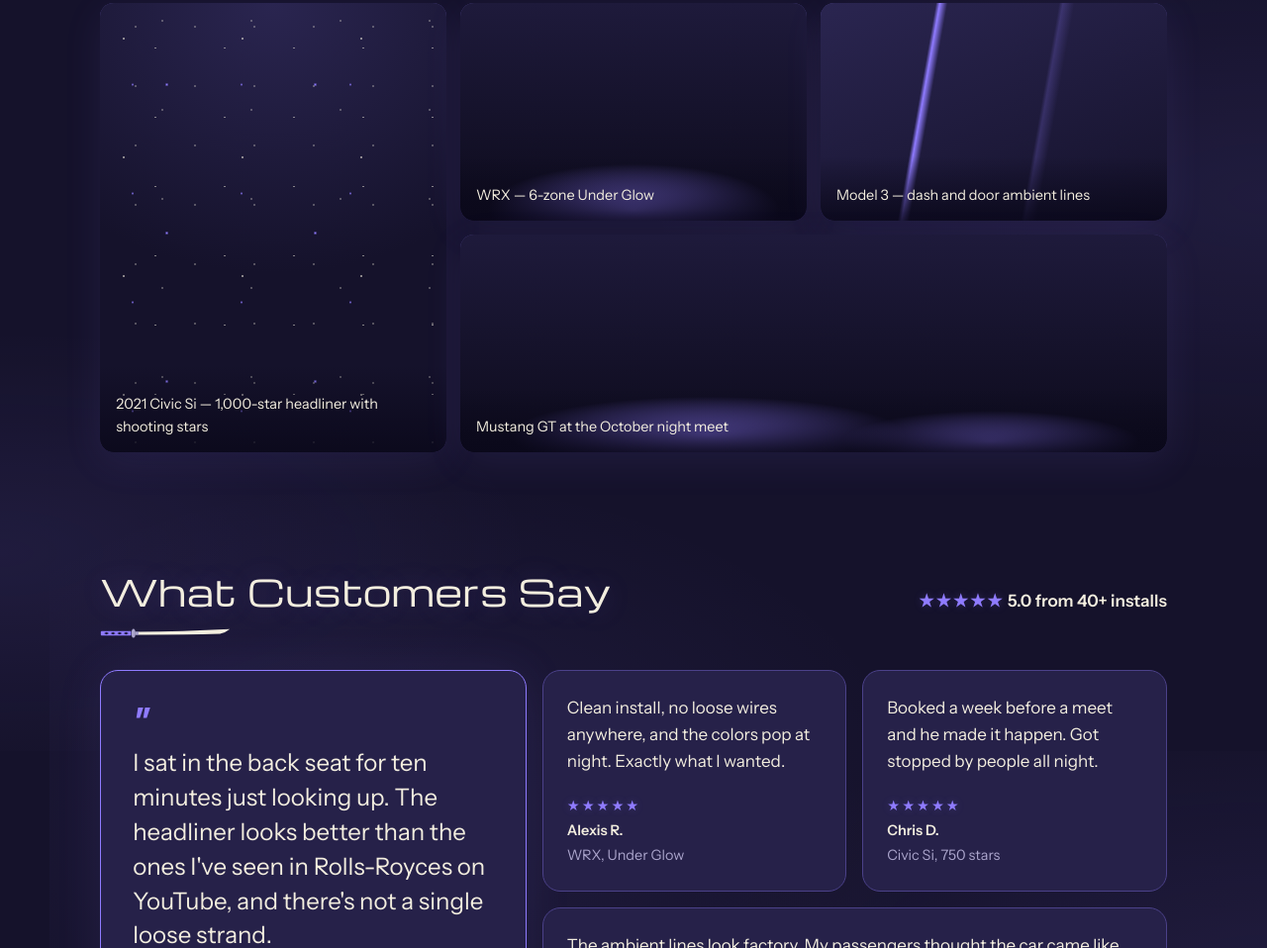
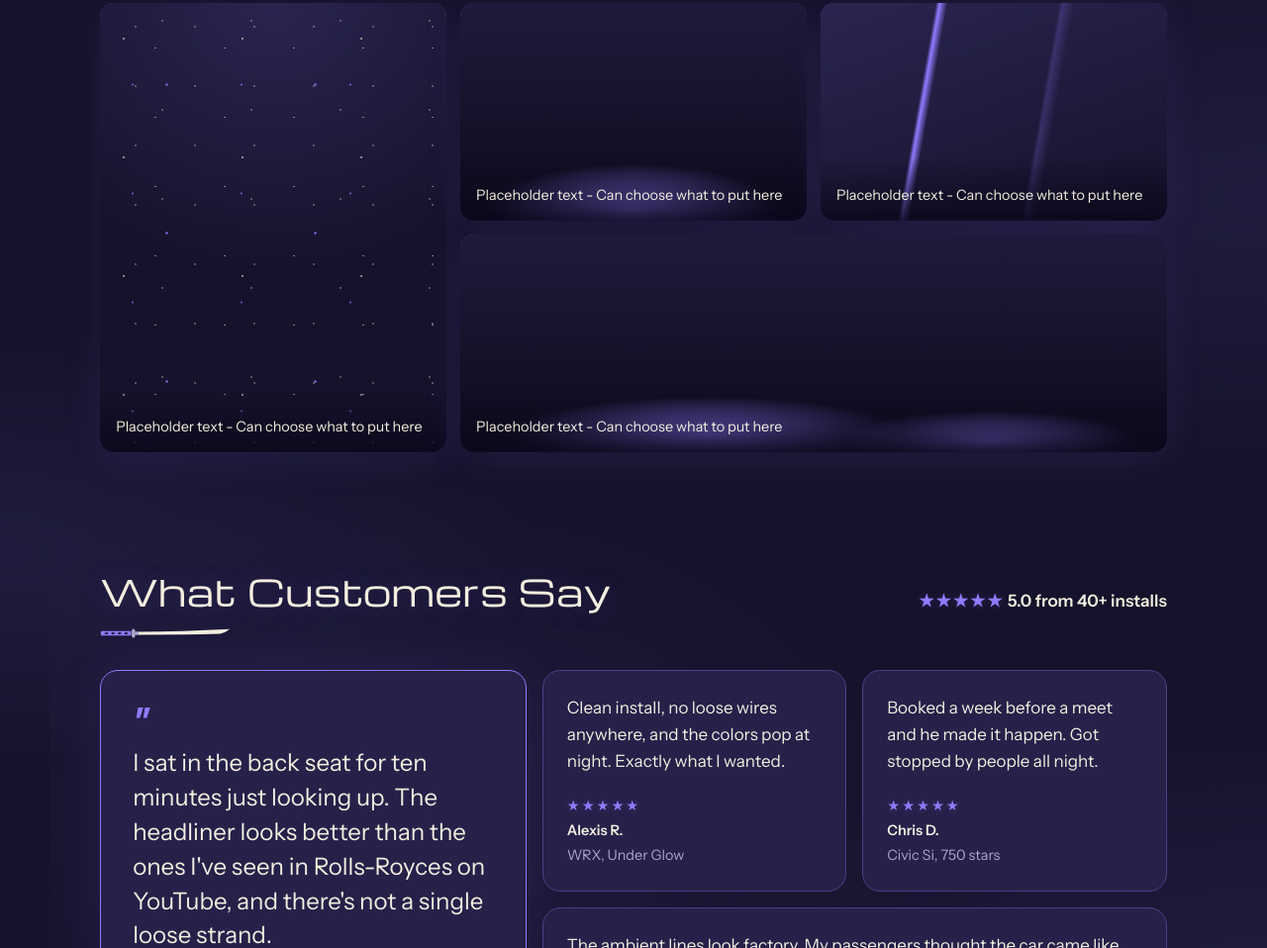
Before and after one commit to Goalie3119/86ninja, a plain HTML site: page index.html in a window 1280 px wide. Shown: the part 1641-2599 px from the top of the page at 99% size. Drawn offline with nearby package versions, Linux system fonts and the light colour scheme; no server answers.

Commit message:
Mark gallery placeholder captions as placeholder text
Co-Authored-By: Claude Opus 5.5 <noreply@anthropic.com>

```diff
--- a/index.html
+++ b/index.html
@@ -105,10 +105,10 @@
       <!-- Shown only until real photos are added -->
       <p class="swipe-hint" id="gallery-hint" aria-hidden="true">Swipe to see more builds</p>
       <div class="grid" id="gallery-placeholder">
-        <figure class="shot tall"><div class="ph ph-stars"></div><figcaption>2021 Civic Si — 1,000-star headliner with shooting stars</figcaption></figure>
-        <figure class="shot"><div class="ph ph-under"></div><figcaption>WRX — 6-zone Under Glow</figcaption></figure>
-        <figure class="shot"><div class="ph ph-amb"></div><figcaption>Model 3 — dash and door ambient lines</figcaption></figure>
-        <figure class="shot wide"><div class="ph ph-under alt"></div><figcaption>Mustang GT at the October night meet</figcaption></figure>
+        <figure class="shot tall"><div class="ph ph-stars"></div><figcaption>Placeholder text - Can choose what to put here</figcaption></figure>
+        <figure class="shot"><div class="ph ph-under"></div><figcaption>Placeholder text - Can choose what to put here</figcaption></figure>
+        <figure class="shot"><div class="ph ph-amb"></div><figcaption>Placeholder text - Can choose what to put here</figcaption></figure>
+        <figure class="shot wide"><div class="ph ph-under alt"></div><figcaption>Placeholder text - Can choose what to put here</figcaption></figure>
       </div>
     </section>
 
```
